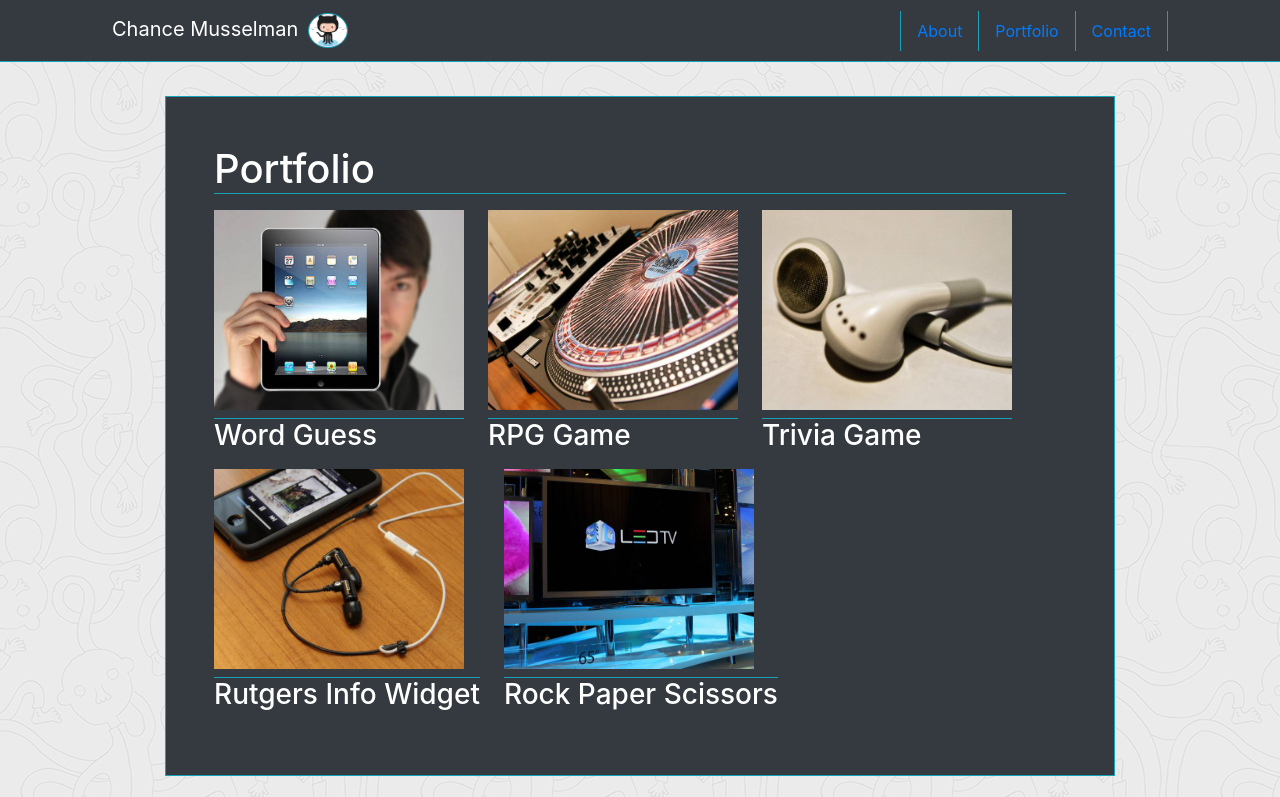
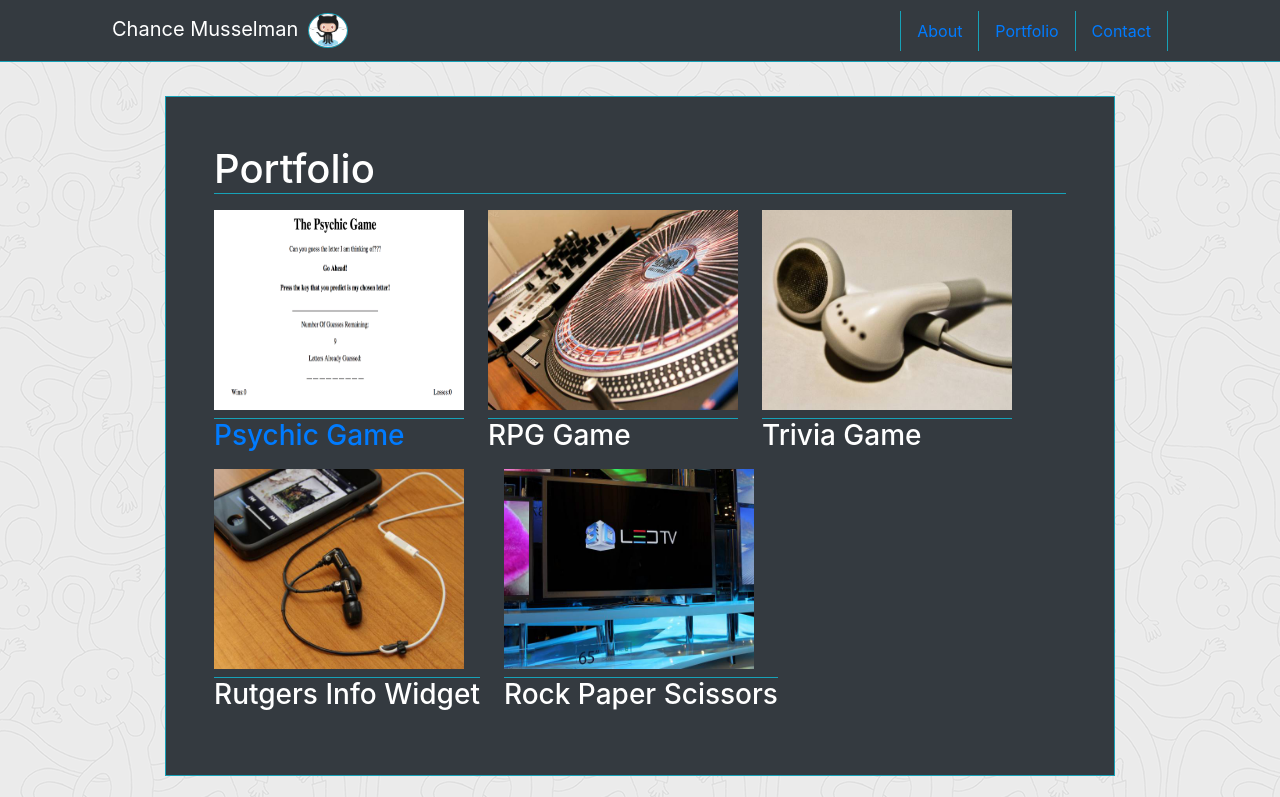
Before and after one commit to chancejm/Bootstrap-Portfolio, a plain HTML site: page portfolio.html in a window 1280 px wide. Shown: the top 797 px of the page. Drawn offline with nearby package versions, Linux system fonts and the light colour scheme.

Commit message:
Added Link to Psychic Game in Portfolio Page

```diff
--- a/portfolio.html
+++ b/portfolio.html
@@ -47,9 +47,9 @@
 
 
                     <div class="float-left pr-4 pb-2">
-                            <img src="assets/images/technics-q-c-640-480-1.jpg" alt="Word Guess" width="250px" height="200px">
+                          <a href = "https://chancejm.github.io/Psychic-Game/" target="_blank"><img src="assets/images/psychicgamepic.png" alt="Word Guess" width="250px" height="200px"></a>
 
-                            <h3 class="border-top border-info my-2">Word Guess</h3>
+                          <a href = "https://chancejm.github.io/Psychic-Game/" target="_blank"><h3 class="border-top border-info my-2">Psychic Game</h3></a>
                           </div>
                           <div class="float-left pr-4 pb-2">
                             <img src="assets/images/technics-q-c-640-480-2.jpg" alt="RPG Game" width="250px" height="200px">
```
Also changed, not shown: assets/images/psychicgamepic.png (added), 1 other file.
